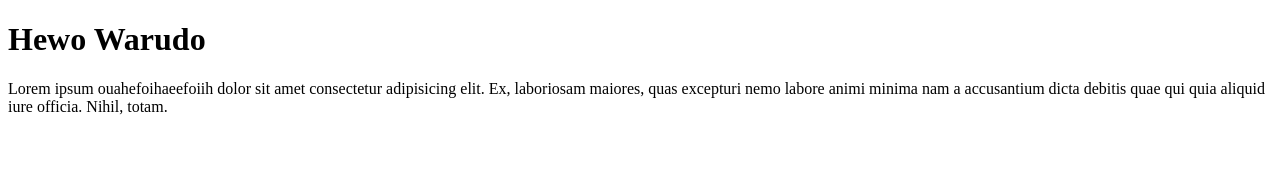
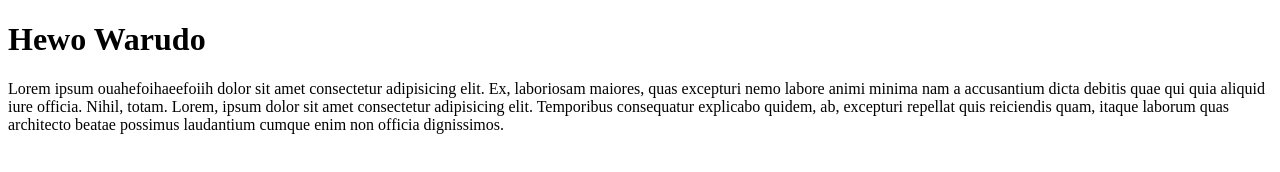
Before and after one commit to Kisaragi-San/Divergent, a plain HTML site: page index.html in a window 1280 px wide. Drawn offline with Linux system fonts and the light colour scheme.

Commit message:
add more lorem

```diff
--- a/index.html
+++ b/index.html
@@ -11,6 +11,7 @@
     <p>
       Lorem ipsum ouahefoihaeefoiih dolor sit amet consectetur adipisicing elit. Ex, laboriosam maiores, quas excepturi
       nemo labore animi minima nam a accusantium dicta debitis quae qui quia aliquid iure officia. Nihil, totam.
+      Lorem, ipsum dolor sit amet consectetur adipisicing elit. Temporibus consequatur explicabo quidem, ab, excepturi repellat quis reiciendis quam, itaque laborum quas architecto beatae possimus laudantium cumque enim non officia dignissimos.
     </p>
   </body>
 </html>
```
